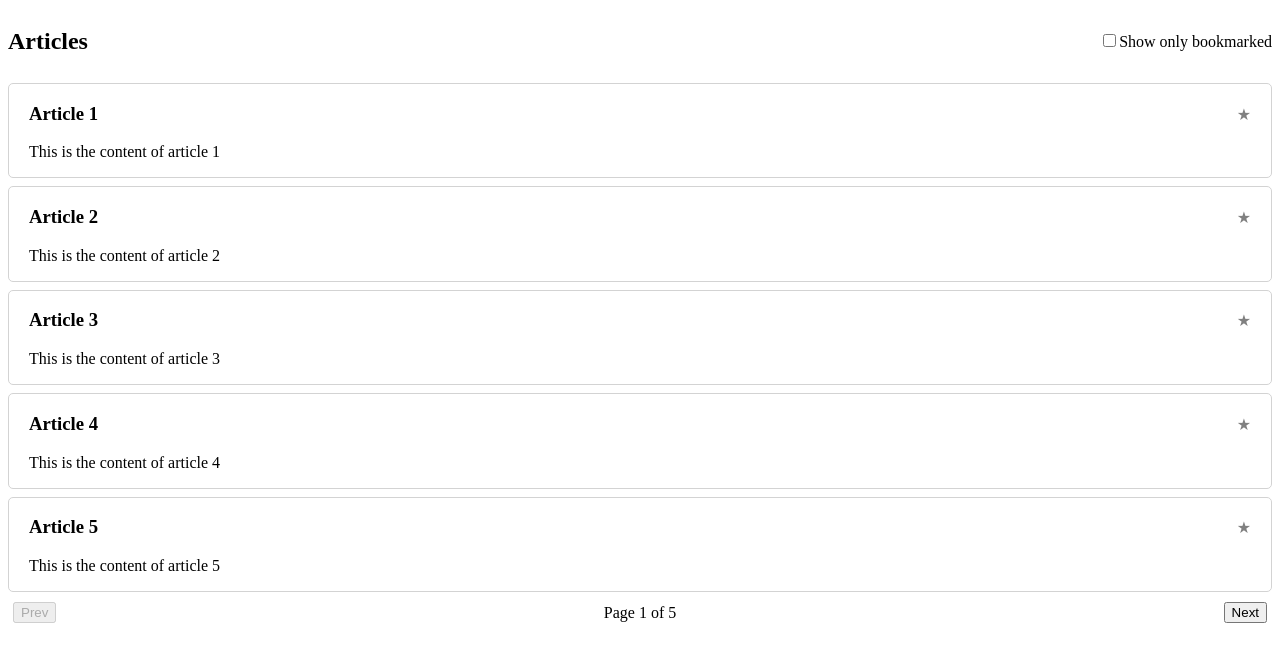
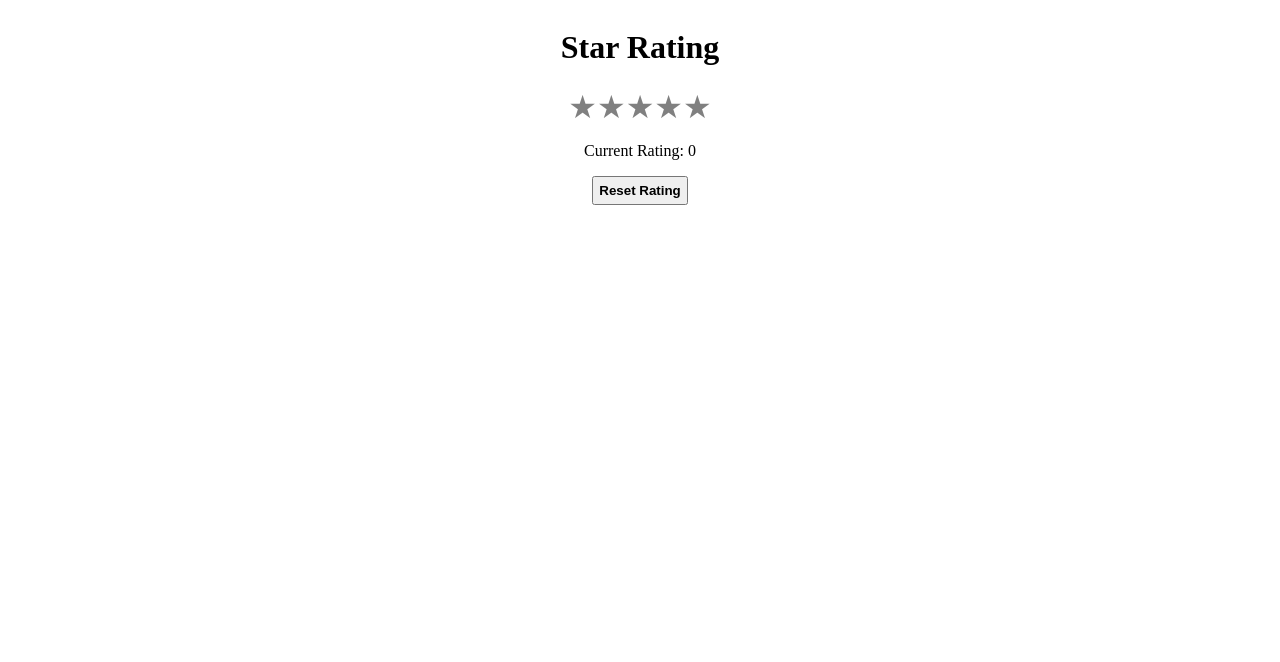
Before and after one commit to PrachiGour2023/machine-coding-frontend, a React (Vite) app: page / in a window 1280 px wide. Shown: the top 662 px of the page. Built offline with nearby package versions, Linux system fonts and the light colour scheme.

Commit message:
added start rating functionality

```diff
--- a/src/App.css
+++ b/src/App.css
@@ -1,31 +1,13 @@
-.header {
+.container {
   display: flex;
-  justify-content: space-between;
+  justify-content: center;
   align-items: center;
+  flex-direction: column;
 }
 
-.article-container {
-  display: flex;
-  justify-content:space-between;
-  align-items:baseline;
-  border: 1px lightgray solid;
-  border-radius: 5px;
-  padding: 0px 20px;
-  margin-top: 8px;
+
+.rating {
+  font-size: 32px;
+  display: inline-block;
+  cursor: pointer;
 }
-
-.pagination {
-  display: flex;
-  justify-content: space-between;
-  align-items: center;
-  margin: 10px 5px;
-}
-
-.bookmark {
-  cursor: pointer;
-  color: gray;
-}
-
-.bookmark.active {
-  color: yellow;
-}
--- a/src/App.tsx
+++ b/src/App.tsx
@@ -1,12 +1,12 @@
 import "./App.css"
 import { ErrorBoundary } from "./ErrorBoundary";
-import PaginatedBookmarkList from "./PaginatedBookmarkList";
+import StarRating from "./StarRating"
 
 export default function App() {
 
   return (
     <ErrorBoundary>
-      <PaginatedBookmarkList />
+      <StarRating />
     </ErrorBoundary>
   );
 }
--- a/src/PaginatedBookmarkList.tsx
+++ /dev/null
@@ -1,82 +0,0 @@
-import { useState } from 'react';
-
-interface ArticleState {
-  id: number;
-  title: string;
-  content: string;
-  bookmarked: boolean;
-}
-
-const ARTICLES_PER_PAGE = 5;
-
-const getDummyArticleData = (count: number) => {
-  return Array.from({ length: count }, (_, i) => {
-    return {
-      id: i + 1,
-      title: `Article ${i + 1}`,
-      content: `This is the content of article ${i + 1}`,
-      bookmarked: false
-    }
-  })
-}
-
-const PaginatedBookmarkList = () => {
-
-  const [articles, setArticles] = useState<ArticleState[]>(getDummyArticleData(23));
-  const [currentPage, setCurrentPage] = useState<number>(1)
-  const [showBookmarked, setShowBookmarked] = useState<boolean>(false)
-
-  const startIndex = (currentPage - 1) * ARTICLES_PER_PAGE
-  const filteredArticle = showBookmarked ? articles.filter((article) => article.bookmarked) : articles;
-  const currentArticle = filteredArticle.slice(startIndex, startIndex + ARTICLES_PER_PAGE)
-  const totalPages = Math.ceil(filteredArticle.length / ARTICLES_PER_PAGE)
-
-  const handleNextPage = () => {
-    setCurrentPage(prev => prev + 1)
-  }
-
-  const handlePrevPage = () => {
-    setCurrentPage(prev => prev - 1)
-  }
-
-  const handleBookmarkToggle = (item: ArticleState) => {
-    setArticles(prev =>
-      prev.map(article => article === item ? { ...article, bookmarked: !article.bookmarked } : article)
-    )
-  }
-
-  return (
-    <div>
-      <div className='header'>
-        <h2>Articles</h2>
-        <label>
-          <input type="checkbox" checked={showBookmarked} onChange={() => {setShowBookmarked(!showBookmarked)
-            setCurrentPage(1)
-          }} />
-          Show only bookmarked
-        </label>
-      </div>
-      {currentArticle.map((item: ArticleState) => {
-        return (
-          <div className='article-container' key={item.id}>
-            <div>
-              <h3>{item.title}</h3>
-              <p>{item.content}</p>
-            </div>
-            <span className={`bookmark ${item.bookmarked ? 'active' : ''}`} onClick={() => handleBookmarkToggle(item)}>
-              ★
-            </span>
-          </div>
-        )
-      })}
-
-      <div className='pagination'>
-        <button disabled={currentPage === 1} onClick={handlePrevPage}>Prev</button>
-        <span>Page {currentPage} of {totalPages}</span>
-        <button disabled={currentPage === totalPages} onClick={handleNextPage}>Next</button>
-      </div>
-    </div>
-  )
-}
-
-export default PaginatedBookmarkList
--- /dev/null
+++ b/src/StarRating.tsx
@@ -0,0 +1,36 @@
+import React, { useState } from 'react'
+
+const StarRating = () => {
+
+  const [rating, setRating] = useState(0)
+  return (
+    <div className='container'>
+      <h1>Star Rating</h1>
+
+      <div >
+        {
+          [1, 2, 3, 4, 5].map(star => {
+            return (
+              <span
+                key={star}
+                className='rating'
+                style={{
+                  color: star <= rating ? 'gold' : 'gray'
+                }}
+                onClick={() => setRating(star)}>★</span>
+            )
+          })
+        }
+      </div>
+      <p>Current Rating: {rating}</p>
+      <button style={{
+        padding: '5px',
+        fontWeight: 'bold'
+      }}
+        onClick={() => setRating(0)}
+      >Reset Rating</button>
+    </div>
+  )
+}
+
+export default StarRating
```
